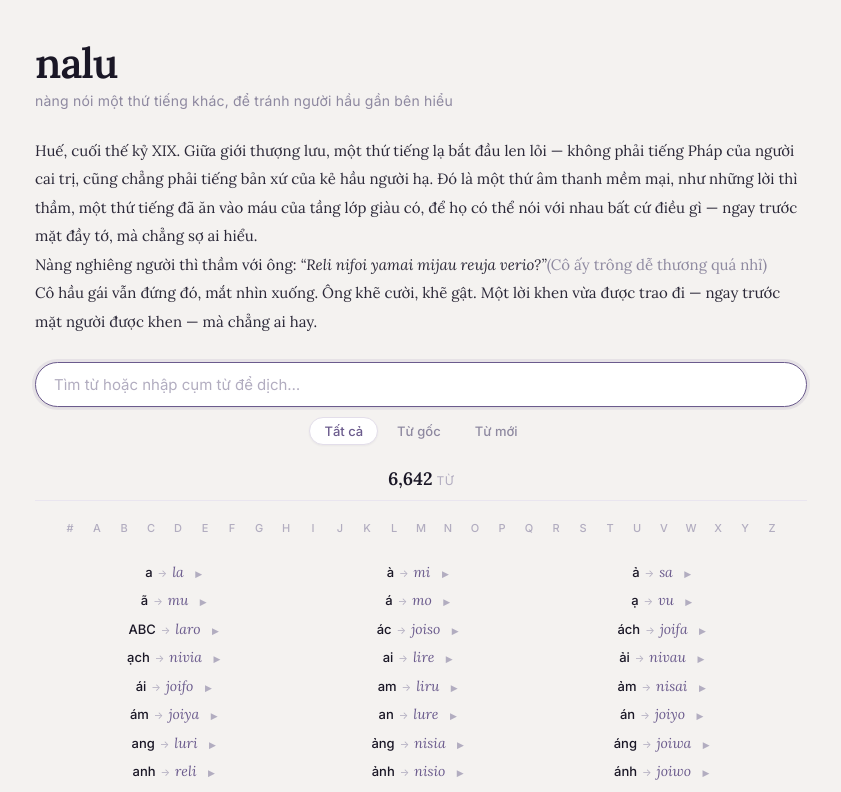
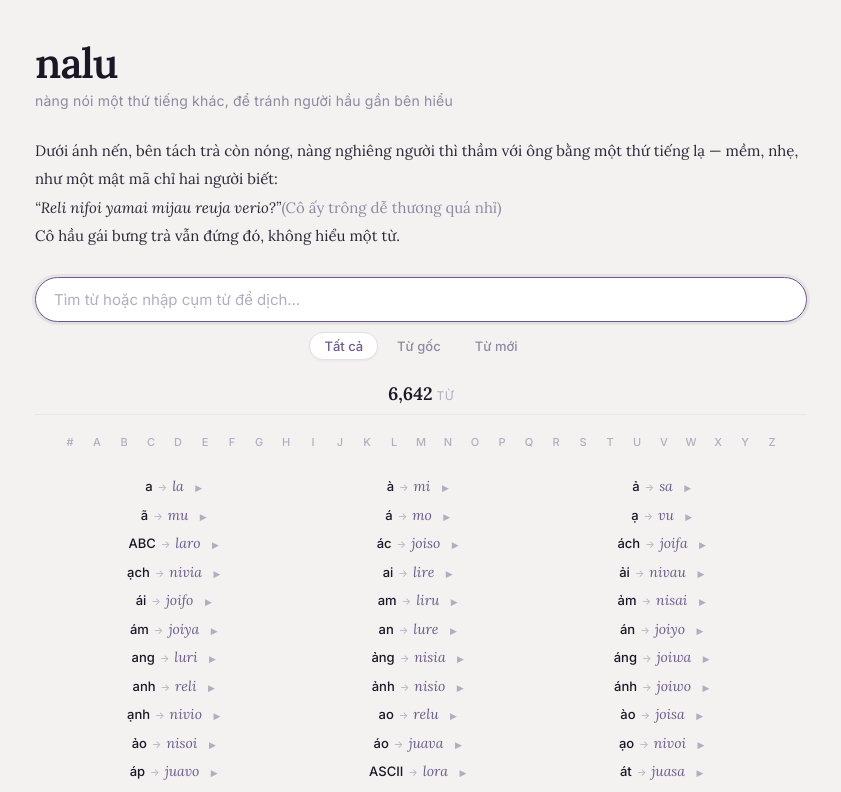
Before and after one commit to nguyendangkin/nalu-dictionary, a React (Vite) app: page / in a window 1280 px wide. Shown: the top 792 px of the page, without its empty margins (219-1060 px from the left). Built offline with nearby package versions, Linux system fonts and the light colour scheme.

Commit message:
rút gọn pull quote: chỉ còn không khí đèn nến, trà, thì thầm

```diff
--- a/src/App.tsx
+++ b/src/App.tsx
@@ -182,14 +182,14 @@ function App() {
       {/* ─── Pull Quote ──────────────────────────── */}
       <aside className="pull-quote">
         <p>
-          Huế, cuối thế kỷ XIX. Giữa giới thượng lưu, một thứ tiếng lạ bắt đầu len lỏi — không phải tiếng Pháp của người cai trị, cũng chẳng phải tiếng bản xứ của kẻ hầu người hạ. Đó là một thứ âm thanh mềm mại, như những lời thì thầm, một thứ tiếng đã ăn vào máu của tầng lớp giàu có, để họ có thể nói với nhau bất cứ điều gì — ngay trước mặt đầy tớ, mà chẳng sợ ai hiểu.
+          Dưới ánh nến, bên tách trà còn nóng, nàng nghiêng người thì thầm với ông bằng một thứ tiếng lạ — mềm, nhẹ, như một mật mã chỉ hai người biết:
         </p>
         <p className="pull-quote-nalu">
-          Nàng nghiêng người thì thầm với ông: <q>Reli nifoi yamai mijau reuja verio?</q>
+          <q>Reli nifoi yamai mijau reuja verio?</q>
           <span className="pull-quote-vi">(Cô ấy trông dễ thương quá nhỉ)</span>
         </p>
         <p>
-          Cô hầu gái vẫn đứng đó, mắt nhìn xuống. Ông khẽ cười, khẽ gật. Một lời khen vừa được trao đi — ngay trước mặt người được khen — mà chẳng ai hay.
+          Cô hầu gái bưng trà vẫn đứng đó, không hiểu một từ.
         </p>
       </aside>
 
```
